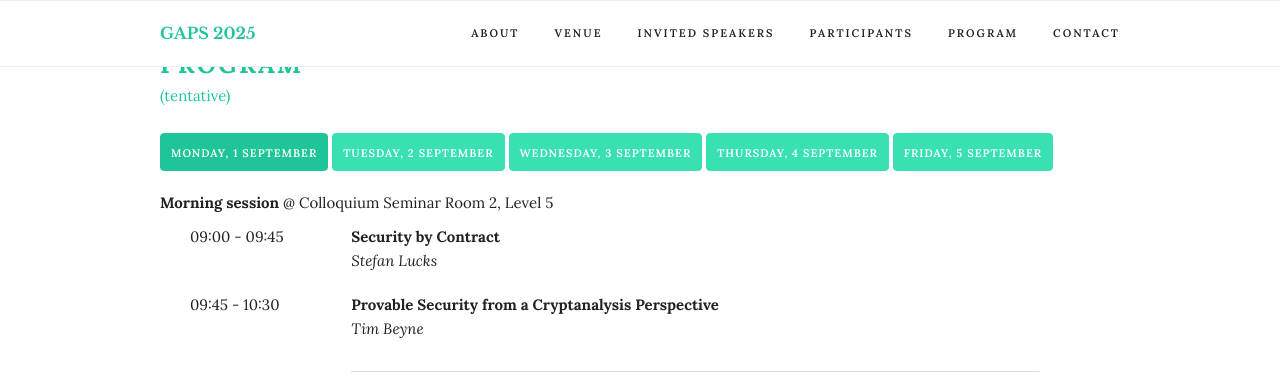
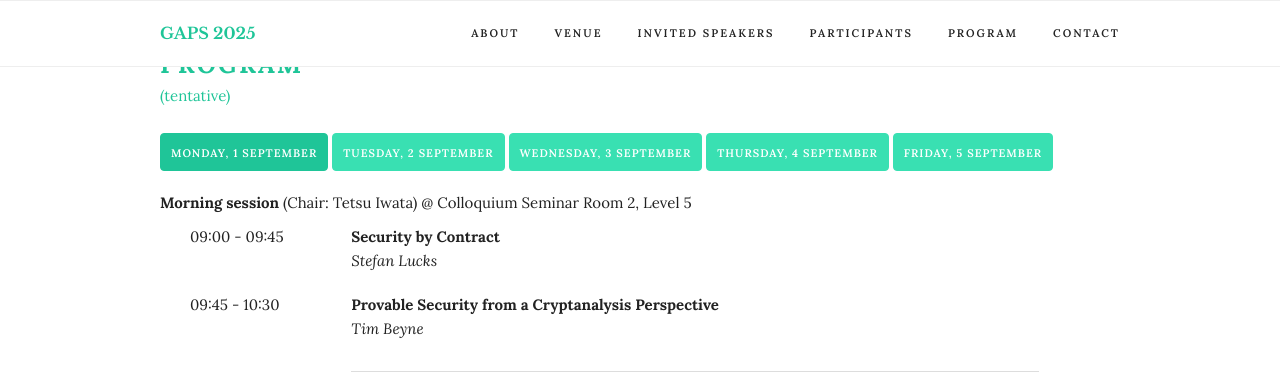
Before and after one commit to gapsworkshop/gaps2025, a Jekyll site: the page built from index.html, in a window 1280 px wide and 900 px high, scrolled down 3330 px. Shown: the top 386 px of the window. Built offline with Jekyll 4.4.1, drawn with Linux system fonts in a browser that asks for light colours.

Commit message:
Add chair

```diff
--- a/_data/program.yml
+++ b/_data/program.yml
@@ -4,7 +4,7 @@
   sessions:
     - name: "Morning"
       location: "Colloquium Seminar Room 2, Level 5"
-      #chair: ""
+      chair: "Tetsu Iwata"
       talks:
         - time: "09:00 - 09:45"
           title: "Security by Contract"
```
